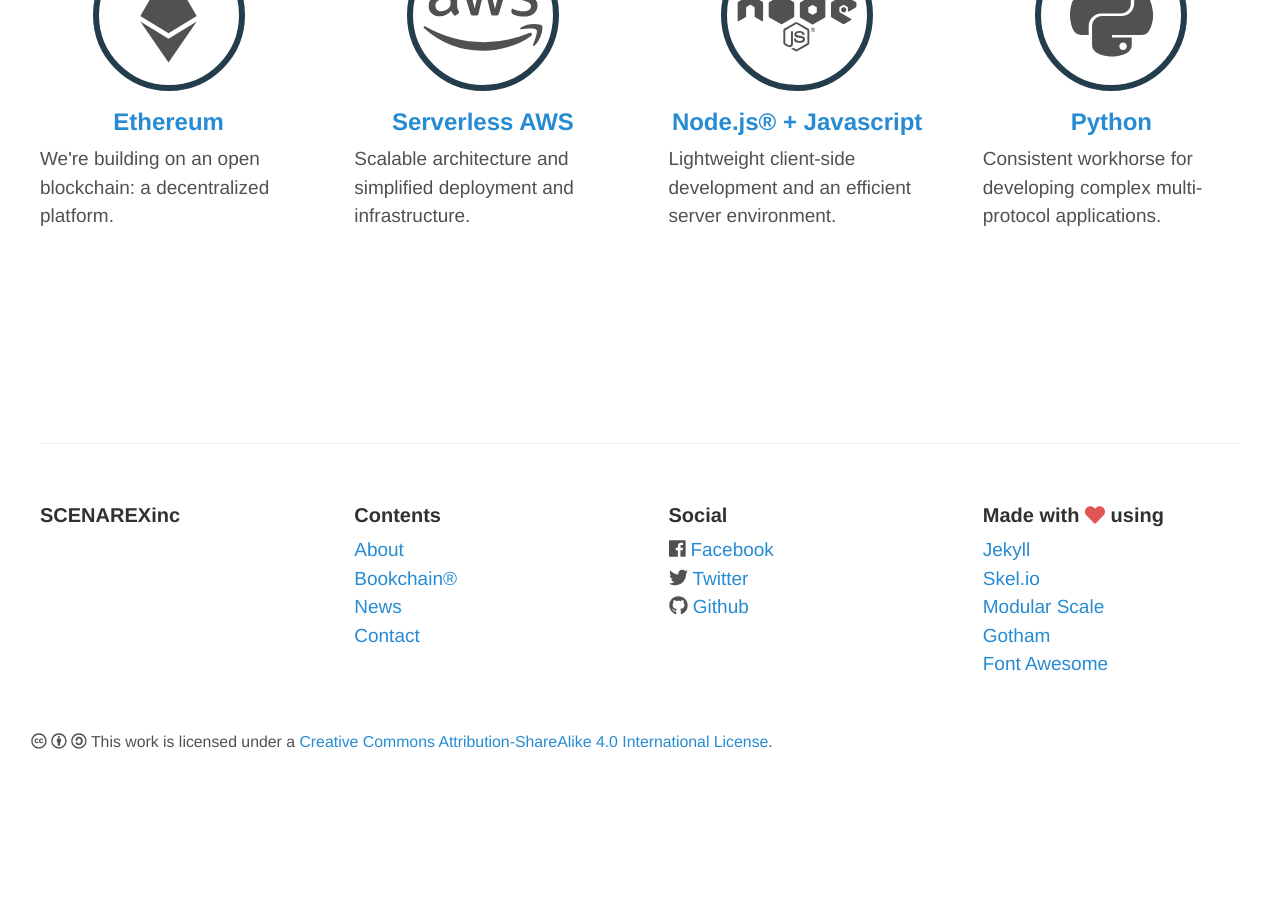
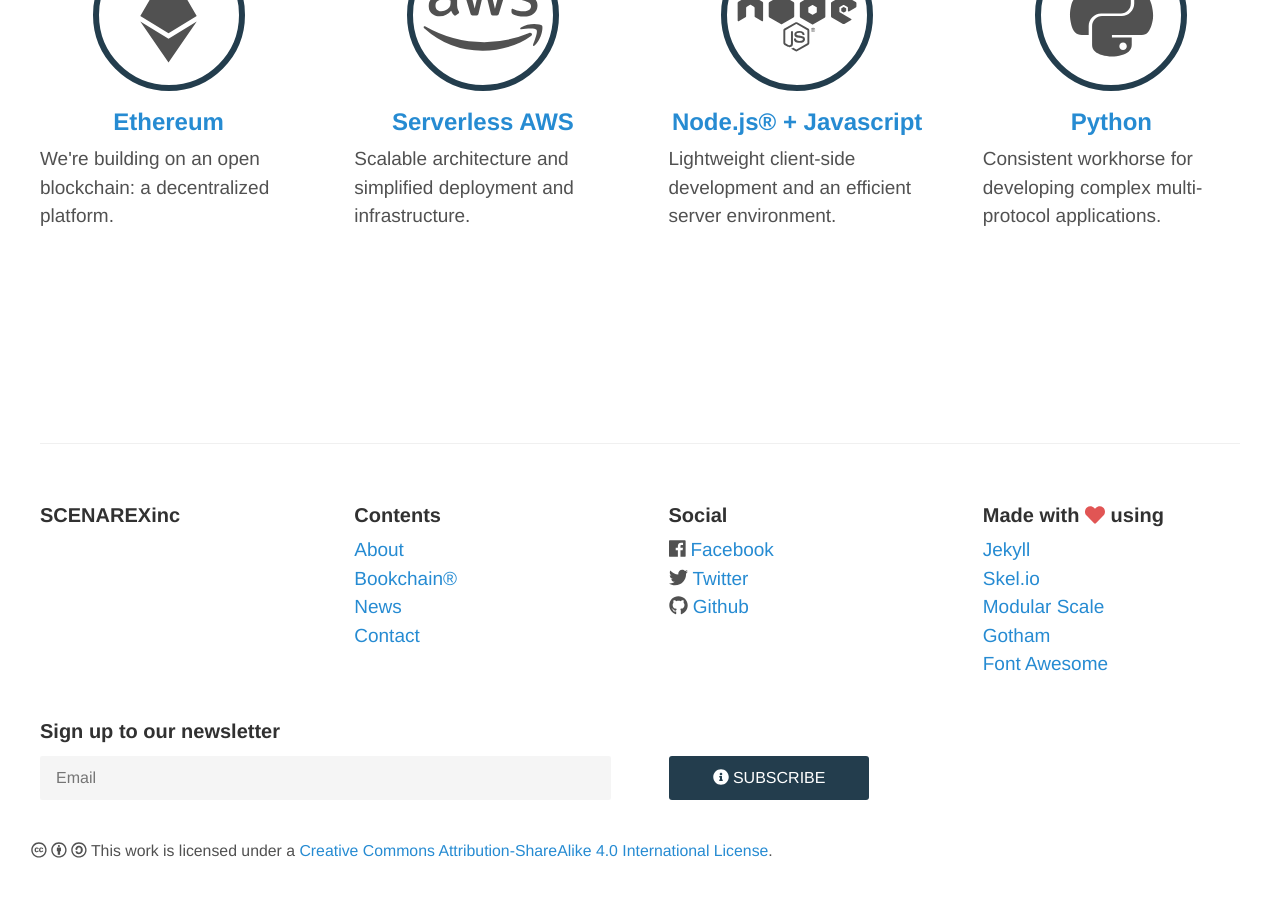
Before and after one commit to scenarex/scenarex.ca, a Jekyll site: the page built from index.html, in a window 1280 px wide and 900 px high, scrolled down 1289 px. Shown: the top 897 px of the window. Built offline with Jekyll 4.4.1, drawn with Linux system fonts in a browser that asks for light colours; nearby versions of some CDN libraries; some web fonts are replaced; before the commit the page ends 2080 px from its top, so only the background shows below that.

Commit message:
Added Mailchimp signup form

```diff
--- a/_data/i18n/en.yml
+++ b/_data/i18n/en.yml
@@ -3,3 +3,6 @@
 discover: Discover our Bookchain® solution
 made: Made with
 using: using
+newsletter: Sign up to our newsletter
+email: Email
+subscribe: Subscribe
--- a/_data/i18n/fr.yml
+++ b/_data/i18n/fr.yml
@@ -3,3 +3,6 @@
 discover: Découvrez notre solution Bookchain®
 made: Fait avec
 using: en utilisant
+newsletter: Abonnez-vous à notre infolettre
+email: Courriel
+subscribe: S’abonner
--- a/_includes/footer.html
+++ b/_includes/footer.html
@@ -36,6 +36,20 @@
         </ul>
       </nav>
     </div>
+    <div class="12u">
+      <h3>{{ i18n.newsletter }}</h3>
+      <form action="https://scenarex.us14.list-manage.com/subscribe/post?u=55adcdb3618aefdb354ae8f92&amp;id=b554781cb8" method="post" id="mc-embedded-subscribe-form" name="mc-embedded-subscribe-form" class="validate row" target="_blank" novalidate>
+        <div class="mc-field-group 6u 12u(small)">
+          <input type="email" value="" placeholder="{{ i18n.email }}" name="EMAIL" class="required email" id="mce-EMAIL">
+        </div>
+        <div id="mce-responses" class="clear">
+          <div class=“response” id=“mce-error-response” style="display:none"></div>
+          <div class="response" id="mce-success-response" style="display:none"></div>
+        </div>
+        <div style="position: absolute; left: -5000px;" aria-hidden="true"><input type="text" name="b_55adcdb3618aefdb354ae8f92_b554781cb8" tabindex="-1" value=""></div>
+        <div class="clear 3u 12u(small)"><button type="submit" value="Subscribe" name="subscribe" id="mc-embedded-subscribe" class="button"><i class="fas fa-info-circle"></i> {{ i18n.subscribe }}</button></div>
+      </form>
+    </div>
     <div class="12u$ copyright">
       <i class="fab fa-creative-commons"></i> <i class="fab fa-creative-commons-by"></i> <i class="fab fa-creative-commons-sa"></i>
       <small>{{ i18n.copyright }}</small>
--- a/_pages/en/bookchain.html
+++ b/_pages/en/bookchain.html
@@ -16,7 +16,7 @@
           <h5>Oct, 2018</h5>
         </div>
         <div class="body">
-          <h3>General Availibitity</h3>
+          <h3>General Availability</h3>
           <ul>
             <li>Rollout to Publishers & Authors</li>
           </ul>
```
